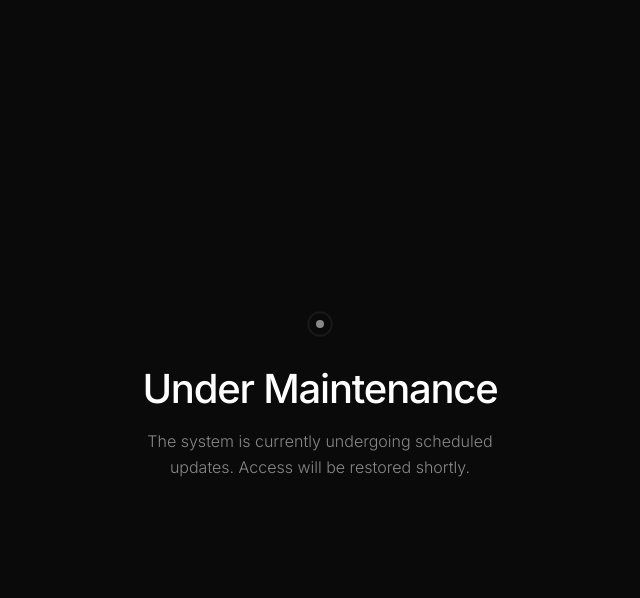
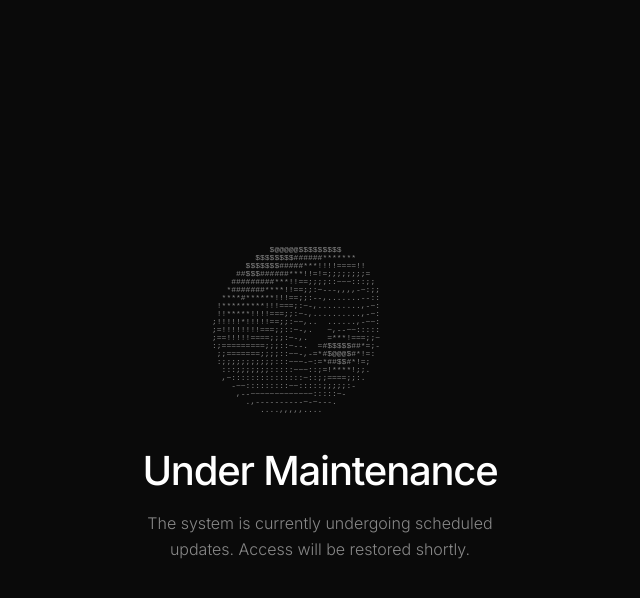
Before and after one commit to FenuPhilip/Fenu, a Django app: template templates/maintenance.html in a window 1280 px wide. Shown: the top 598 px of the page, without its empty margins (320-960 px from the left). Run offline with Django 5.2, Linux system fonts and the light colour scheme; the template is opened without the code that fills it, so the values that code supplies are empty; data comes from the database, SQL or seed files in the repository.

Commit message:
feat: add classic ASCII rotating donut animation

```diff
--- a/templates/maintenance.html
+++ b/templates/maintenance.html
@@ -44,26 +44,15 @@
             transform: translateY(10px);
         }
 
-        .status-dot {
+        #donut {
+            font-family: 'Courier New', Courier, monospace;
+            font-size: 8px;
+            line-height: 8px;
+            text-align: left;
+            color: var(--text-secondary);
+            margin: 0 auto 2rem auto;
+            white-space: pre;
             display: inline-block;
-            width: 8px;
-            height: 8px;
-            background-color: var(--text-secondary);
-            border-radius: 50%;
-            margin-bottom: 2rem;
-            position: relative;
-        }
-
-        .status-dot::after {
-            content: '';
-            position: absolute;
-            top: -4px;
-            left: -4px;
-            right: -4px;
-            bottom: -4px;
-            border-radius: 50%;
-            border: 1px solid var(--accent);
-            animation: pulse 2s infinite ease-out;
         }
 
         h1 {
@@ -88,24 +77,60 @@
                 transform: translateY(0);
             }
         }
-
-        @keyframes pulse {
-            0% {
-                transform: scale(0.8);
-                opacity: 1;
-            }
-            100% {
-                transform: scale(2.5);
-                opacity: 0;
-            }
-        }
     </style>
 </head>
 <body>
     <div class="wrapper">
-        <div class="status-dot"></div>
+        <pre id="donut"></pre>
         <h1>Under Maintenance</h1>
         <p>The system is currently undergoing scheduled updates. Access will be restored shortly.</p>
     </div>
+
+    <script>
+        (function() {
+            var preTag = document.getElementById('donut');
+            var A = 1;
+            var B = 1;
+
+            // Render function for ASCII donut
+            function renderAsciiFrame() {
+                var b = [];
+                var z = [];
+                A += 0.07;
+                B += 0.03;
+                var cA = Math.cos(A), sA = Math.sin(A),
+                    cB = Math.cos(B), sB = Math.sin(B);
+
+                for(var k = 0; k < 1760; k++) {
+                    b[k] = k % 80 === 79 ? "\n" : " ";
+                    z[k] = 0;
+                }
+
+                for(var j = 0; j < 6.28; j += 0.07) {
+                    var ct = Math.cos(j), st = Math.sin(j);
+                    for(var i = 0; i < 6.28; i += 0.02) {
+                        var sp = Math.sin(i), cp = Math.cos(i),
+                            h = ct + 2,
+                            D = 1 / (sp * h * sA + st * cA + 5),
+                            t = sp * h * cA - st * sA;
+
+                        var x = 0 | (40 + 30 * D * (cp * h * cB - t * sB)),
+                            y = 0 | (12 + 15 * D * (cp * h * sB + t * cB)),
+                            o = x + 80 * y,
+                            N = 0 | (8 * ((st * sA - sp * ct * cA) * cB - sp * ct * sA - st * cA - cp * ct * sB));
+
+                        if(y < 22 && y >= 0 && x >= 0 && x < 79 && D > z[o]) {
+                            z[o] = D;
+                            b[o] = ".,-~:;=!*#$@"[N > 0 ? N : 0];
+                        }
+                    }
+                }
+                preTag.innerHTML = b.join("");
+            }
+
+            // Run the animation
+            setInterval(renderAsciiFrame, 50);
+        })();
+    </script>
 </body>
 </html>
```
